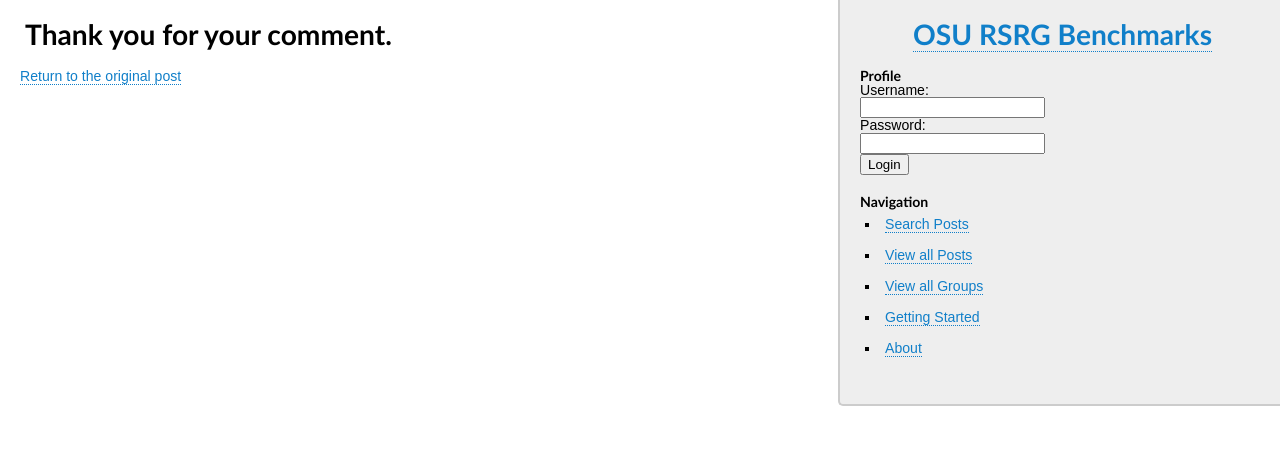
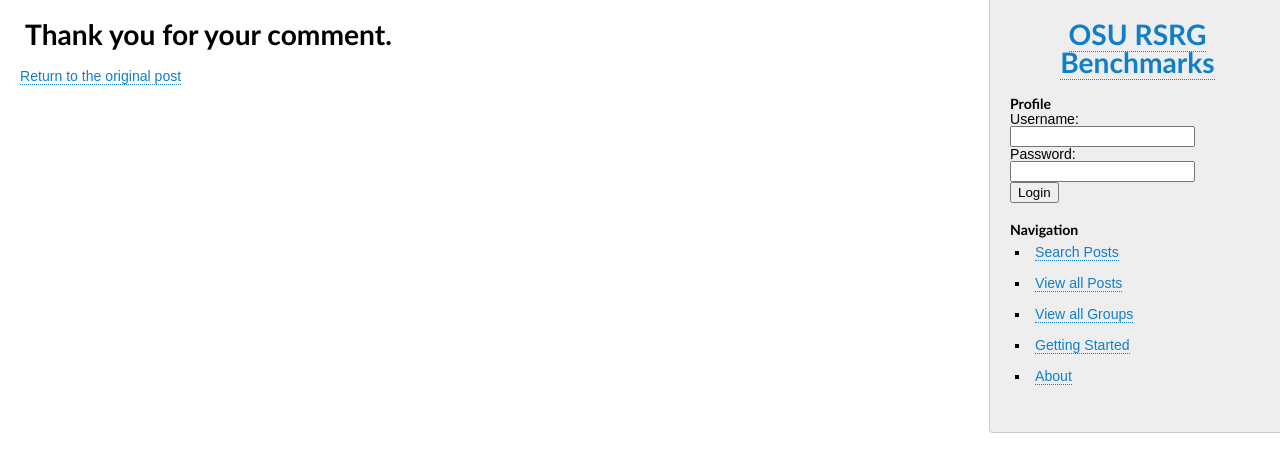
Before and after one commit to joelburget/benchmarks, a Django app: template templates/comments/posted.html in a window 1280 px wide. Shown: the top 472 px of the page. Run offline with Django 3.2, Linux system fonts and the light colour scheme; the template is opened without the code that fills it, so the values that code supplies are empty.

Commit message:
refactoring, prettifying

```diff
--- a/assets/benchmarks.css
+++ b/assets/benchmarks.css
@@ -1,20 +1,26 @@
-html { font-size: 100%; }
+/* Layout */
+html {
+  font-size: 100%;
+}
 body {
   font-family: sans-serif;
   font-size: 1em;
 }
+/* Layout */
 #content {
   font-size: 0.88em;
   margin-right: 440px;
   padding: 20px;
 }
-#sidebar {
+nav {
   font-size: 0.88em;
   background-color: #eeeeee;
-  width: 400px;
+  width: 250px;
   float: right;
-  border-radius: 0px 0px 0px 5px;
-  border: 2px solid #cccccc;
+  -webkit-border-bottom-left-radius: 4px;
+  -moz-border-radius-bottomleft: 4px;
+  border-bottom-left-radius: 4px;
+  border: 1px solid #cccccc;
   border-right: none;
   border-top: none;
   padding: 20px;
@@ -22,12 +28,24 @@ body {
   position: fixed;
   right: 0px;
 }
+nav ul {
+  padding: 20px;
+  padding-top: 0px;
+  list-style-type: square;
+}
+nav ul li {
+  margin: 0em;
+  padding: 5px;
+}
 #comments {
   margin-top: 20px;
   padding-top: 20px;
-  border-top: 1px dotted #999999;
+  border-top: 1px dotted #999;
 }
-.block { margin-bottom: 20px; }
+.block {
+  margin-bottom: 20px;
+}
+/* Page elements */
 h1 {
   font-weight: bold;
   font-size: 2em;
@@ -47,20 +65,25 @@ h3 {
   font-family: "Trebuchet MS";
 }
 a {
-  color: #107fc9;
+  color: #107FC9;
   text-decoration: none;
-  border-bottom: 1px dotted #107fc9;
+  border-bottom: 1px dotted #107FC9;
 }
-a:hover { border-bottom: 1px solid #107fc9; }
-pre {
+a :hover {
+  border-bottom: 1px solid #107FC9;
+}
+pre, code {
   font-size: 1.25em;
   margin: 5px;
-  background-color: #cccccc;
+  background-color: #eeeeee;
   padding: 10px;
   font-family: monospace;
-  color: #333333;
-  border: 1px solid #999999;
-  border-radius: 5px;
+  color: #333;
+  border: 1px solid #cccccc;
+  -webkit-border-radius: 4px;
+  -moz-border-radius: 4px;
+  -opera-border-radius: 4px;
+  border-radius: 4px;
   margin: 5px;
   margin-top: 0em;
   margin-bottom: 1em;
@@ -78,69 +101,74 @@ ul li {
   margin-top: 0em;
   margin-bottom: 1em;
 }
-.postInfo { font-size: 0.9em; }
+/* Post-specific */
+.postInfo {
+  font-size: 0.9em;
+}
 .postInfo a {
   font-weight: bold;
   text-decoration: none;
-  border-bottom: 1px dotted #aaaaaa;
-  color: #111111;
+  border-bottom: 1px dotted #aaa;
+  color: #111;
 }
-.postInfo a:hover { border-bottom: 1px solid #aaaaaa; }
+.postInfo a :hover {
+  border-bottom: 1px solid #aaa;
+}
 .postType {
-  color: #ffffff;
-  background-color: #e22929;
-  border: 1px solid #ff3333;
-  border-bottom: 1px solid #8c1717;
-  border-right: 1px solid #8c1717;
+  color: #fff;
+  background-color: #E22929;
+  border: 1px solid #f33;
+  border-bottom: 1px solid #8C1717;
+  border-right: 1px solid #8C1717;
   padding: 3px;
 }
 .postType a {
-  color: #ffffff;
-  border-bottom: 1px dotted #ffffff;
+  color: #fff;
+  border-bottom: 1px dotted #fff;
 }
-.postType a:hover { border-bottom: 1px solid #ffffff; }
+.postType a :hover {
+  border-bottom: 1px solid #fff;
+}
 #files {
   margin: 0 auto;
   margin-bottom: 1.5em;
   padding: 20px;
 }
 #files ul li a {
-  color: #333333;
+  color: #333;
   border: none;
 }
-#files ul li a:hover {
+#files ul li a :hover {
   border: none;
-  color: #000000;
+  color: #000;
 }
+/* Comment-specific */
 .commentBox {
   clear: both;
-  background-color: #cccccc;
+  background-color: #ccc;
   padding: 5px;
-  color: #333333;
+  color: #333;
   font-weight: bold;
-  border: 1px solid #999999;
-  border-radius: 3px;
+  border: 1px solid #999;
+  -webkit-border-radius: 4px;
+  -moz-border-radius: 4px;
+  -opera-border-radius: 4px;
+  border-radius: 4px;
 }
-.gravatar { float: left; }
+.gravatar {
+  float: left;
+}
 .comment {
   line-height: 1.5em;
-  color: #222222;
+  color: #222;
   margin-bottom: 1em;
   padding: 5px;
   margin-left: 48px;
 }
+/* Homepage specific */
 .latestComment {
   padding: 10px;
   padding-top: 0px;
   padding-left: 0px;
   margin-left: 5px;
 }
-#nav {
-  padding: 20px;
-  padding-top: 0px;
-  list-style-type: square;
-}
-#nav li {
-  margin: 0em;
-  padding: 5px;
-}
--- a/assets/benchmarks.less
+++ b/assets/benchmarks.less
@@ -1,13 +1,24 @@
-@blue-color: #3714b0;
-@dark-purple: #4a036f;
-@bright-pink: #d2006b;
-@light-purple: #7309aa;
 @background-gray: #eee;
+@border-gray: #ccc;
+
+.rounded(@radius: 4px) {
+  -webkit-border-radius: @radius;
+  -moz-border-radius: @radius;
+  -opera-border-radius: @radius;
+  border-radius: @radius;
+}
+
+.rounded-bl(@radius: 4px) {
+  -webkit-border-bottom-left-radius: @radius;
+  -moz-border-radius-bottomleft: @radius;
+  border-bottom-left-radius: @radius;
+}
 
 /* Layout */
 html {
   font-size: 100%;
 }
+
 body {
   font-family: sans-serif;
   font-size: 1em;
@@ -19,25 +30,37 @@ body {
   margin-right: 440px;
   padding: 20px;
 }
-#sidebar {
+
+nav {
   font-size: 0.88em;
-  background-color: #eee;
-  width: 400px;
+  background-color: @background-gray;
+  width: 250px;
   float: right;
-  border-radius: 0px 0px 0px 5px;
-  border: 2px solid #ccc;
+  .rounded-bl();
+  border: 1px solid @border-gray;
   border-right: none;
   border-top: none;
   padding: 20px;
   padding-bottom: 0px;
   position: fixed;
   right: 0px;
+
+  ul {
+    padding: 20px; padding-top: 0px; list-style-type: square;
+
+    li {
+      margin: 0em;
+      padding: 5px;
     }
+  }
+}
+
 #comments {
   margin-top: 20px;
   padding-top: 20px;
   border-top: 1px dotted #999;
 }
+
 .block {
   margin-bottom: 20px;
 }
@@ -166,12 +206,3 @@ ul li {
   padding-left: 0px;
   margin-left: 5px;
 }
-
-/* Sidebar */
-#nav { padding: 20px; padding-top: 0px; list-style-type: square; }
-#nav li {
-  margin: 0em;
-  padding: 5px;
-}
-
-/* Forms */
--- a/templates/base.html
+++ b/templates/base.html
@@ -23,7 +23,7 @@
 </head>
 <body>
   <!-- Site header -->
-  <div id="sidebar">
+  <nav>
     <h1 style="text-align: center;"><a href="/">OSU RSRG Benchmarks</a></h1>
 
     <!-- Login form -->
@@ -33,7 +33,7 @@
     </div>
 
     <h3>Navigation</h3>
-    <ul id="nav" class="block">
+    <ul class="block">
       {% if user.is_authenticated %}
       <li><a href="/posts/new/">New Post</a></li>
       {% endif %}
@@ -48,7 +48,7 @@
       <li><a href="/logout/">Logout</a></li>
       {% endif %}
    </ul>
-  </div>
+  </nav>
 
   <!-- Content -->
   <div id="content">
--- a/templates/posts/post_detail.html
+++ b/templates/posts/post_detail.html
@@ -6,7 +6,7 @@
 
 {% block jsheadblock %}
 <script type="text/javascript" src="http://ajax.googleapis.com/ajax/libs/jquery/1.4.2/jquery.min.js"></script>
-<script type="text/javascript" src="{{ MEDIA_URL }}jqueryFileTree/jqueryFileTree.js" />
+<script type="text/javascript" src="{{ MEDIA_URL }}jqueryFileTree/jqueryFileTree.js"></script>
 
 <script type="text/javascript">
 $(document).ready( function() {
@@ -29,7 +29,7 @@ $(document).ready( function() {
 
 {% block content %}
 <!-- Title -->
-<h2>{{ object.title }}</span></h2>
+<h2>{{ object.title }}</h2>
 {% if object.parent %}
 <h4>In response to <a href="{{ object.parent.get_absolute_url }}">{{ object.parent.title }}</a></h4>
 {% endif %}
```
Also changed, not shown: other parts of assets/benchmarks.less (+36 -19 lines). Lines whose indentation alone changed are shown as unchanged.
